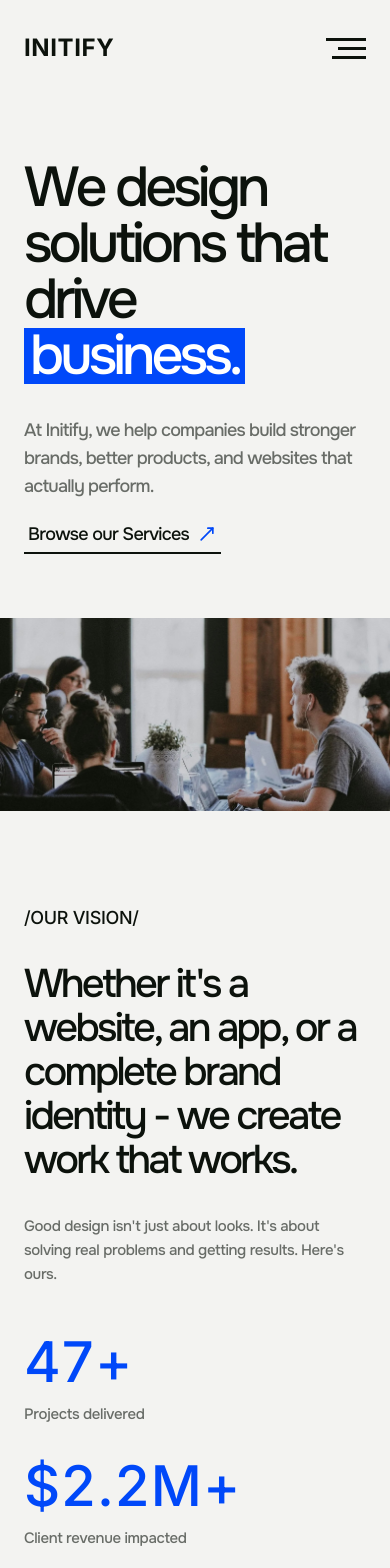
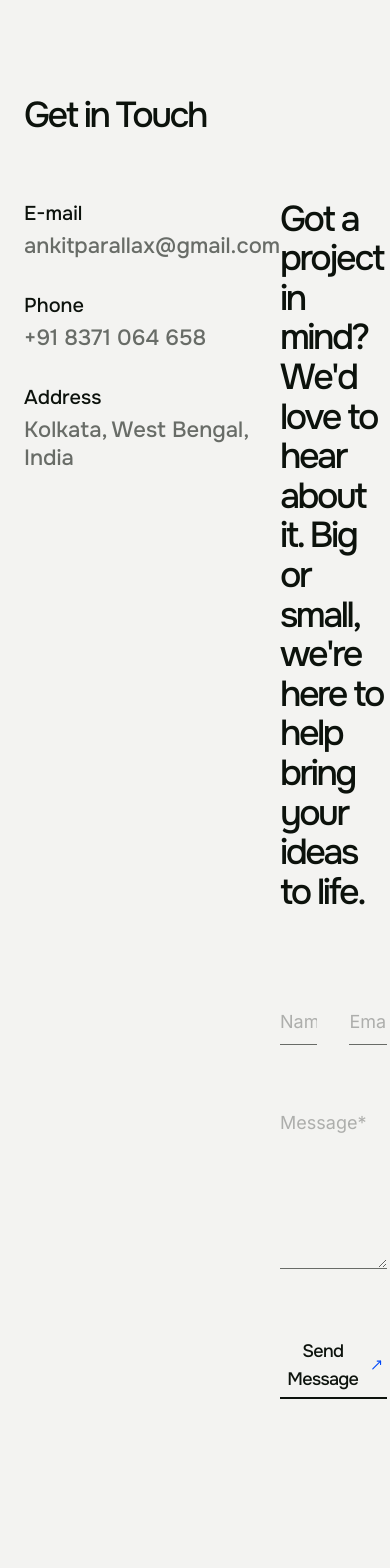
Before and after one commit to initify-admin/initify-portfolio, a Next.js app: page / in a window 390 px wide. Shown: the top 1568 px of the page. After the commit the page ends 1399 px from the top, so only its background shows below. Built offline with nearby package versions, Linux system fonts and the light colour scheme.

Commit message:
Add Contact component; implement form for user inquiries and enhance layout with responsive design

```diff
--- a/app/globals.css
+++ b/app/globals.css
@@ -14,18 +14,21 @@
   --dark: #0c120c;
   --body: #0c120c99;
   --primary-blue: #0048f9;
+  --border: rgba(12, 18, 12, 0.6);
 }
 
 .dark {
   --dark: #0c120c99;
   --body: #0c120c99;
   --primary-blue: #0048f9;
+  --border: rgba(12, 18, 12, 0.6);
 }
 
 @theme inline {
   --color-dark: var(--dark);
   --color-body: var(--body);
   --color-primary-blue: var(--primary-blue);
+  --color-border: var(--border);
 }
 
 @layer base {
--- a/app/page.tsx
+++ b/app/page.tsx
@@ -1,3 +1,4 @@
+import Contact from "@/components/contact";
 import Header from "@/components/header";
 import Hero from "@/components/hero";
 import OurProcess from "@/components/our-process";
@@ -8,15 +9,13 @@ import Vision from "@/components/vision";
 export default function Home() {
   return (
     <main className="flex flex-col items-start justify-start w-full">
-      <Header />
+      {/* <Header />
       <Hero />
       <Vision />
       <OurUses />
       <OurProcess />
-      <OurProjects />
-
-      {/* dummy height to test scroll */}
-      <div className="h-dvh w-full"></div>
+      <OurProjects /> */}
+      <Contact />
     </main>
   );
 }
--- /dev/null
+++ b/components/contact.tsx
@@ -0,0 +1,136 @@
+"use client";
+
+import { useRef, useState } from "react";
+import { useInView } from "framer-motion";
+import {
+  SectionContent,
+  SectionContentWrapper,
+  SectionWrapper,
+} from "./ui/section";
+import { transitionDuration, transitionEffect } from "@/lib/utils";
+import Link from "next/link";
+import { MoveUpRight } from "lucide-react";
+
+export default function Contact() {
+  const contentRef = useRef(null);
+  const isInView = useInView(contentRef, { once: true, margin: "-100px" });
+  const [name, setName] = useState<string>("");
+  const [email, setEmail] = useState<string>("");
+  const [message, setMessage] = useState<string>("");
+
+  const contactInfoHeadingClassName =
+    "font-onest text-dark font-medium text-xl leading-7";
+  const contactInfoValueClassName =
+    "font-medium font-onest text-[1.375rem] text-body hover:text-primary-blue transition-colors leading-7";
+
+  const handleSubmit = (e: React.FormEvent) => {
+    e.preventDefault();
+    // Handle form submission logic here, such as sending the data to an API or email service.
+    console.log("Form submitted:", { name, email, message });
+    // Reset form fields after submission
+    setName("");
+    setEmail("");
+    setMessage("");
+  };
+
+  return (
+    <SectionWrapper className="mt-24">
+      <SectionContentWrapper>
+        <SectionContent
+          ref={contentRef}
+          initial={{ opacity: 0, y: 100 }}
+          animate={isInView ? { opacity: 1, y: 0 } : {}}
+          transition={{
+            duration: transitionDuration,
+            ease: transitionEffect,
+          }}
+          className="flex flex-col gap-y-16"
+        >
+          <h1 className="font-onest font-medium text-dark text-[2.25rem] lg:text-[2.5rem] xl:text-[2.625rem] tracking-[-0.158rem] lg:tracking-[-0.175rem] xl:tracking-[-0.184rem] leading-[2.475rem] lg:leading-[2.75rem] xl:leading-[2.888rem]">
+            Get in Touch
+          </h1>
+
+          <div className="flex justify-between">
+            <div className="flex flex-col gap-y-8">
+              <div className="flex flex-col gap-y-1">
+                <h1 className={contactInfoHeadingClassName}>E-mail</h1>
+                <Link
+                  href="mailto:ankitparallax@gmail.com"
+                  className={contactInfoValueClassName}
+                >
+                  ankitparallax@gmail.com
+                </Link>
+              </div>
+
+              <div className="flex flex-col gap-y-1">
+                <h1 className={contactInfoHeadingClassName}>Phone</h1>
+                <Link
+                  href="tel:+918371064658"
+                  className={contactInfoValueClassName}
+                >
+                  +91 8371 064 658
+                </Link>
+              </div>
+
+              <div className="flex flex-col gap-y-1">
+                <h1 className={contactInfoHeadingClassName}>Address</h1>
+                <Link
+                  href="https://www.google.com/maps/search/?api=1&query=Kolkata,+West+Bengal,+India"
+                  target="_blank"
+                  rel="noopener noreferrer"
+                  className={contactInfoValueClassName}
+                >
+                  Kolkata, West Bengal, India
+                </Link>
+              </div>
+            </div>
+
+            <div className="w-[60%] flex flex-col gap-y-24">
+              <h1 className="font-onest font-medium text-dark text-[2.25rem] lg:text-[2.5rem] xl:text-[2.625rem] tracking-[-0.158rem] lg:tracking-[-0.175rem] xl:tracking-[-0.184rem] leading-[2.475rem] lg:leading-[2.75rem] xl:leading-[2.888rem]">
+                Got a project in mind? We{"'"}d love to hear about it. Big or
+                small, we{"'"}re here to help bring your ideas to life.
+              </h1>
+
+              <form onSubmit={handleSubmit} className="flex flex-col gap-y-16">
+                <div className="flex gap-x-8">
+                  <input
+                    type="text"
+                    placeholder="Name*"
+                    value={name}
+                    onChange={(e) => setName(e.target.value)}
+                    required
+                    className="w-full pb-2 border-b border-border text-body text-lg outline-none"
+                  />
+                  <input
+                    type="email"
+                    placeholder="Email*"
+                    value={email}
+                    onChange={(e) => setEmail(e.target.value)}
+                    required
+                    className="w-full pb-2 border-b border-border text-body text-lg outline-none"
+                  />
+                </div>
+
+                <textarea
+                  placeholder="Message*"
+                  value={message}
+                  onChange={(e) => setMessage(e.target.value)}
+                  required
+                  className="w-full pb-2 border-b border-border text-body text-lg outline-none min-h-40"
+                />
+
+                <button
+                  type="submit"
+                  className="mr-auto tracking-[-0.7px] font-onest group cursor-pointer text-lg lg:text-xl text-dark flex items-center gap-x-2 font-medium border-b-2 border-dark p-1"
+                >
+                  Send Message
+                  <MoveUpRight className="text-primary-blue size-5 lg:size-6 transition-transform duration-300 ease-in-out group-hover:rotate-45" />
+                </button>
+              </form>
+            </div>
+          </div>
+        </SectionContent>
+      </SectionContentWrapper>
+    </SectionWrapper>
+  );
+}
```
